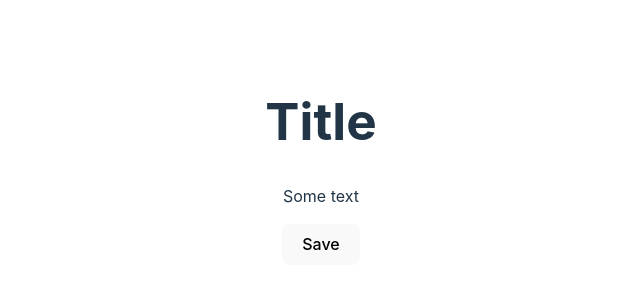
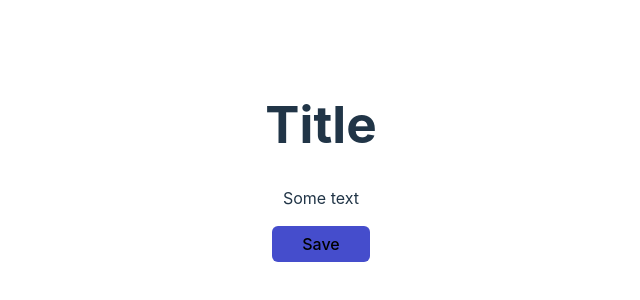
Before and after one commit to dktwho/daybook, a React (Vite) app: page / in a window 1280 px wide. Shown: the part 238-538 px from the top of the page, without its empty margins (319-959 px from the left). Built offline with nearby package versions, Linux system fonts and the light colour scheme.

Commit message:
styled button

```diff
--- /dev/null
+++ b/src/components/Button/Button.css
@@ -0,0 +1,18 @@
+.button {
+    border-radius: 6px;
+    padding: 8px 30px;
+    font-family: inherit;
+    background: #aeadd9;
+    cursor: pointer;
+    transition: background 0.25s;
+    font-size: 16px;
+    border: none;
+}
+
+.button:hover {
+    background: #8187f1;
+}
+
+.accent {
+    background: #454dcc;
+}
--- a/src/components/Button/Button.jsx
+++ b/src/components/Button/Button.jsx
@@ -1,6 +1,7 @@
+import './Button.css'
 
 export const Button = () => {
     return (
-        <button>Save</button>
+        <button className={'button accent'}>Save</button>
     );
 };
```
